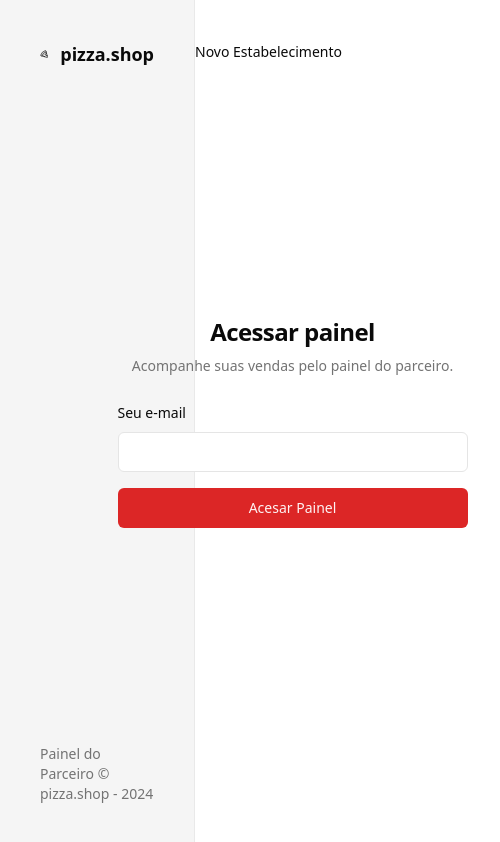
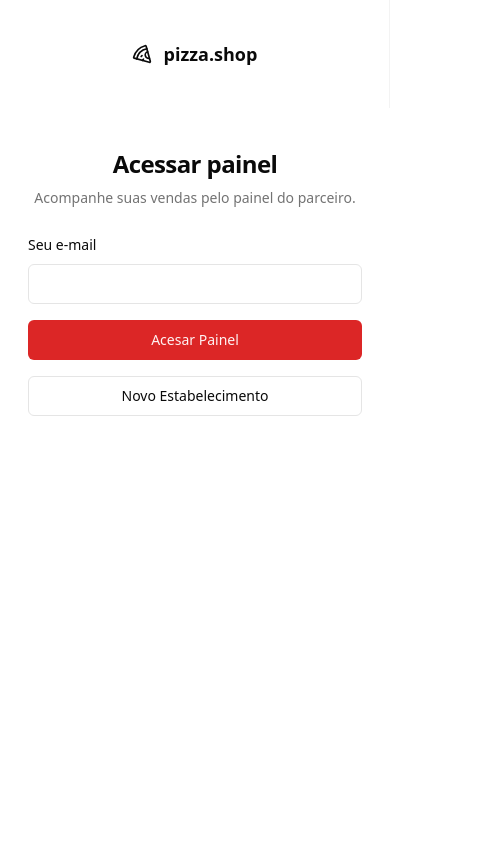
Before and after one commit to iPaulinh0/pizza-shop, a React (Vite) app: page /sign-in in a window 390 px wide. Shown: the whole page, 500 px wide, since content can reach past the window. Built offline with nearby package versions, Linux system fonts and the light colour scheme.

Commit message:
fix: sign in and sign up responsiveness and add favicon

```diff
--- a/index.html
+++ b/index.html
@@ -3,6 +3,7 @@
   <head>
     <meta charset="UTF-8" />
     <meta name="viewport" content="width=device-width, initial-scale=1.0" />
+    <link rel="shortcut icon" href="./public/favicon.ico" type="image/x-icon">
     <title>piza.shop</title>
   </head>
   <body>
--- a/src/pages/_layouts/auth.tsx
+++ b/src/pages/_layouts/auth.tsx
@@ -3,14 +3,14 @@ import { PizzaIcon } from 'lucide-react'
 
 export function AuthLayout() {
   return(
-    <div className="grid min-h-screen grid-cols-2 ">
-      <div className="h-full border-r border-foreground/5 bg-muted p-10 text-muted-foreground flex flex-col justify-between">
-        <div className="flex items-center gap-3 text-lg text-foreground">
+    <div className="grid min-h-screen grid-cols-2 max-[736px]:flex max-[736px]: flex-col">
+      <div className="h-full border-r border-foreground/5 bg-muted p-10 text-muted-foreground flex flex-col justify-between max-[736px]:bg-white">
+        <div className="flex items-center gap-3 text-lg text-foreground max-[736px]:justify-center">
           <PizzaIcon className="h-5 w-5"/>
           <span className="font-semibold">pizza.shop</span>
         </div>
 
-        <footer className="text-sm">Painel do Parceiro &copy; pizza.shop - {new Date().getFullYear()}</footer>
+        <footer className="text-sm max-[736px]:hidden">Painel do Parceiro &copy; pizza.shop - {new Date().getFullYear()}</footer>
       </div>
 
       <div className="flex flex-col items-center justify-center relative">
--- a/src/pages/auth/sign-in.tsx
+++ b/src/pages/auth/sign-in.tsx
@@ -40,13 +40,13 @@ export function SignIn() {
       <Helmet title="Login" />
       <div className="p-8">
 
-        <Button variant={"ghost"} asChild  className="absolute right-8 top-8">
+        <Button variant={"ghost"} asChild  className="absolute right-8 top-8 max-[736px]:hidden">
           <Link to="/sign-up">
             Novo Estabelecimento
           </Link>
         </Button>
 
-        <div className="w-[350px] flex flex-col justify-center gap-6">
+        <div className="w-[350px] flex flex-col justify-center gap-6 max-[360px]: p-2">
           <div className="flex flex-col gap-2 text-center">
             <h1 className="text-2xl font-semibold tracking-tight">Acessar painel</h1>
             <p className="text-sm text-muted-foreground">Acompanhe suas vendas pelo painel do parceiro.</p>
@@ -59,6 +59,12 @@ export function SignIn() {
             </div>
 
             <Button disabled={isSubmitting} type="submit" className="w-full">Acesar Painel</Button>
+
+            <Button variant={"outline"} asChild className="min-[736px]:hidden w-full">
+              <Link to="/sign-up">
+                Novo Estabelecimento
+              </Link>
+            </Button>
           </form>
         </div>
       </div>
--- a/src/pages/auth/sign-up.tsx
+++ b/src/pages/auth/sign-up.tsx
@@ -47,7 +47,7 @@ export function SignUp() {
 
       <div className="p-8">
 
-        <Button variant={"link"} asChild  className="absolute right-8 top-8">
+        <Button variant={"link"} asChild  className="absolute right-8 top-8 max-[736px]:hidden">
           <Link to="/sign-in">
             Já tem conta? Faça Login!
           </Link>
@@ -80,6 +80,12 @@ export function SignUp() {
 
             <Button disabled={isSubmitting} type="submit" className="w-full">Finalizar Cadastro</Button>
 
+            <Button variant={"link"} asChild className="w-full min-[736px]:hidden">
+              <Link to="/sign-in">
+                Já tem conta? Faça Login!
+              </Link>
+            </Button>
+
             <p className="px-6 text-center text-sm leading-relaxed text-muted-foreground">
               Ao continuar, você concorda com nossos {' '}
               <a href="" className="underline underline-offset-4 hover:text-red-600">
```
Also changed, not shown: 1 other file (tests, documents, lock files or other folders).
